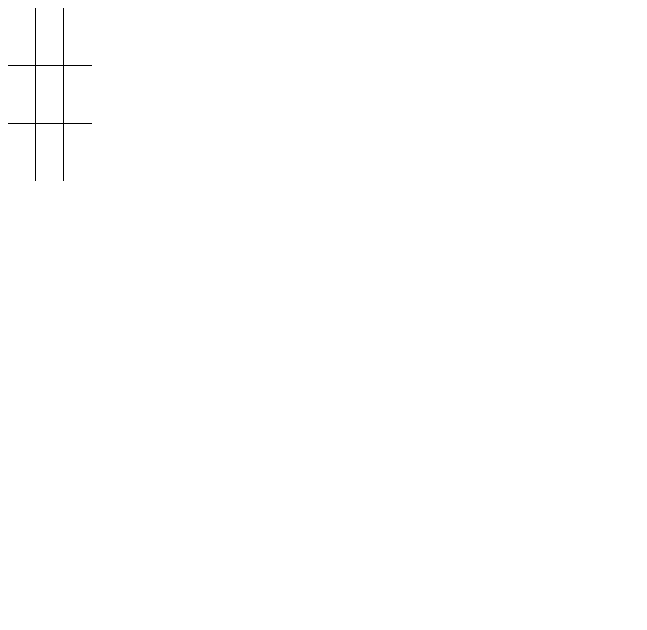
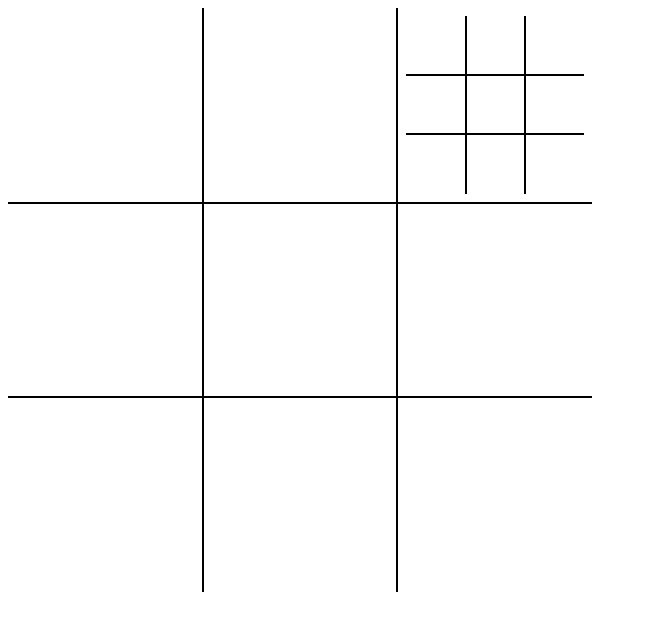
Before and after one commit to jdw1996/ttt, a React (Create React App) app: page / in a window 1280 px wide. Shown: the top 630 px of the page, without its empty margins (0-647 px from the left). Built offline with nearby package versions, Linux system fonts and the light colour scheme.

Commit message:
Switch from table to grid

```diff
--- a/src/App.css
+++ b/src/App.css
@@ -1,3 +1,8 @@
 html * {
   font-size: 2rem;
 }
+
+.App {
+  height: 600px;
+  width: 600px;
+}
--- a/src/App.tsx
+++ b/src/App.tsx
@@ -8,7 +8,7 @@ function App() {
   const [board, setBoard] = useState<Square>([
     Player._,
     Player._,
-    Player._,
+    [Player._, Player._, Player._, Player._, Player._, Player._, Player._, Player._, Player._],
     Player._,
     Player._,
     Player._,
--- a/src/Game.css
+++ b/src/Game.css
@@ -1,33 +1,80 @@
-table {
-  border-collapse: collapse;
-  margin: 0.5rem;
-}
-td {
+.board {
+  display: grid;
+  grid-template-areas:
+    's0 s1 s2'
+    's3 s4 s5'
+    's6 s7 s8';
+  grid-template-columns: 1fr 1fr 1fr;
+  grid-template-rows: 1fr 1fr 1fr;
+  height: 100%;
+  width: 100%;
+  padding: 0.5rem;
   border: 1px solid black;
-}
-tr:first-child td {
-  border-top: 0;
-}
-tr:last-child td {
-  border-bottom: 0;
-}
-tr td:first-child {
-  border-left: 0;
-}
-tr td:last-child {
-  border-right: 0;
-}
-
-td > div {
-  padding: 0.5rem;
-  cursor: default;
-}
-
-td:hover > div.blank {
-  background-color: whitesmoke;
-  cursor: pointer;
 }
 
 .blank {
   color: hsla(0, 0%, 0%, 0);
 }
+
+.blank:hover {
+  background-color: whitesmoke;
+  border: 1px solid black;
+  cursor: pointer;
+}
+
+.square {
+  border: 1px solid black;
+  height: 100%;
+  width: 100%;
+  display: flex;
+  align-items: center;
+  justify-content: center;
+}
+
+.sector:nth-child(1),
+.sector:nth-child(2),
+.sector:nth-child(3) {
+  border-top: none;
+}
+.sector:nth-child(7),
+.sector:nth-child(8),
+.sector:nth-child(9) {
+  border-bottom: none;
+}
+.sector:nth-child(3n-2) {
+  border-left: none;
+}
+.sector:nth-child(3n) {
+  border-right: none;
+}
+.topSector {
+  border: none;
+}
+
+.s0 {
+  grid-area: 's0';
+}
+.s1 {
+  grid-area: 's1';
+}
+.s2 {
+  grid-area: 's2';
+}
+.s3 {
+  grid-area: 's3';
+}
+.s4 {
+  grid-area: 's4';
+}
+.s5 {
+  grid-area: 's5';
+}
+.s6 {
+  grid-area: 's6';
+}
+.s7 {
+  grid-area: 's7';
+}
+.s8 {
+  grid-area: 's8';
+}
--- a/src/Game.tsx
+++ b/src/Game.tsx
@@ -17,32 +17,29 @@ function Game({ board, path }: GameProps) {
     }
   }, [board]);
 
-  const positionToTD = (position: Position) => {
+  const positionToSquare = (position: Position) => {
     if (!Array.isArray(board)) {
       return null;
     }
 
-    return (
-      <td>
-        <Game path={[...path, position]} board={board[position]} />
-      </td>
-    );
+    return <Game path={[...path, position]} board={board[position]} />;
   };
 
   if (Array.isArray(board)) {
     return (
-      <div>
-        <table>
-          <tr>{([0, 1, 2] as Position[]).map(positionToTD)}</tr>
-          <tr>{([3, 4, 5] as Position[]).map(positionToTD)}</tr>
-          <tr>{([6, 7, 8] as Position[]).map(positionToTD)}</tr>
-        </table>
+      <div className={`board sector ${path.length === 0 ? 'topSector' : ''}`}>
+        {Array.from({ length: 9 }, (_, i) => positionToSquare(i as Position))}
       </div>
     );
   }
 
   return (
-    <div className={winner === Player._ ? 'blank' : ''} onClick={() => (winner === Player._ ? takeTurn(path) : noop)}>
+    <div
+      className={`square sector ${path.length === 0 ? 'topSector' : ''} ${winner === Player._ ? 'blank' : ''} s${
+        path[path.length - 1]
+      }`}
+      onClick={() => (winner === Player._ ? takeTurn(path) : noop)}
+    >
       {winner === Player.X ? 'X' : winner === Player.O ? 'O' : '.'}
     </div>
   );
--- a/src/index.css
+++ b/src/index.css
@@ -1,13 +1,76 @@
 body {
   margin: 0;
-  font-family: -apple-system, BlinkMacSystemFont, 'Segoe UI', 'Roboto', 'Oxygen',
-    'Ubuntu', 'Cantarell', 'Fira Sans', 'Droid Sans', 'Helvetica Neue',
-    sans-serif;
+  font-family: -apple-system, BlinkMacSystemFont, 'Segoe UI', 'Roboto', 'Oxygen', 'Ubuntu', 'Cantarell', 'Fira Sans',
+    'Droid Sans', 'Helvetica Neue', sans-serif;
   -webkit-font-smoothing: antialiased;
   -moz-osx-font-smoothing: grayscale;
 }
 
 code {
-  font-family: source-code-pro, Menlo, Monaco, Consolas, 'Courier New',
-    monospace;
+  font-family: source-code-pro, Menlo, Monaco, Consolas, 'Courier New', monospace;
 }
+
+/* JOSH W. COMEAU'S CSS RESET */
+
+/*
+  1. Use a more-intuitive box-sizing model.
+*/
+*,
+*::before,
+*::after {
+  box-sizing: border-box;
+}
+/*
+  2. Remove default margin
+*/
+* {
+  margin: 0;
+}
+/*
+  Typographic tweaks!
+  3. Add accessible line-height
+  4. Improve text rendering
+*/
+body {
+  line-height: 1.5;
+  -webkit-font-smoothing: antialiased;
+}
+/*
+  5. Improve media defaults
+*/
+img,
+picture,
+video,
+canvas,
+svg {
+  display: block;
+  max-width: 100%;
+}
+/*
+  6. Remove built-in form typography styles
+*/
+input,
+button,
+textarea,
+select {
+  font: inherit;
+}
+/*
+  7. Avoid text overflows
+*/
+p,
+h1,
+h2,
+h3,
+h4,
+h5,
+h6 {
+  overflow-wrap: break-word;
+}
+/*
+  8. Create a root stacking context
+*/
+#root,
+#__next {
+  isolation: isolate;
+}
```
